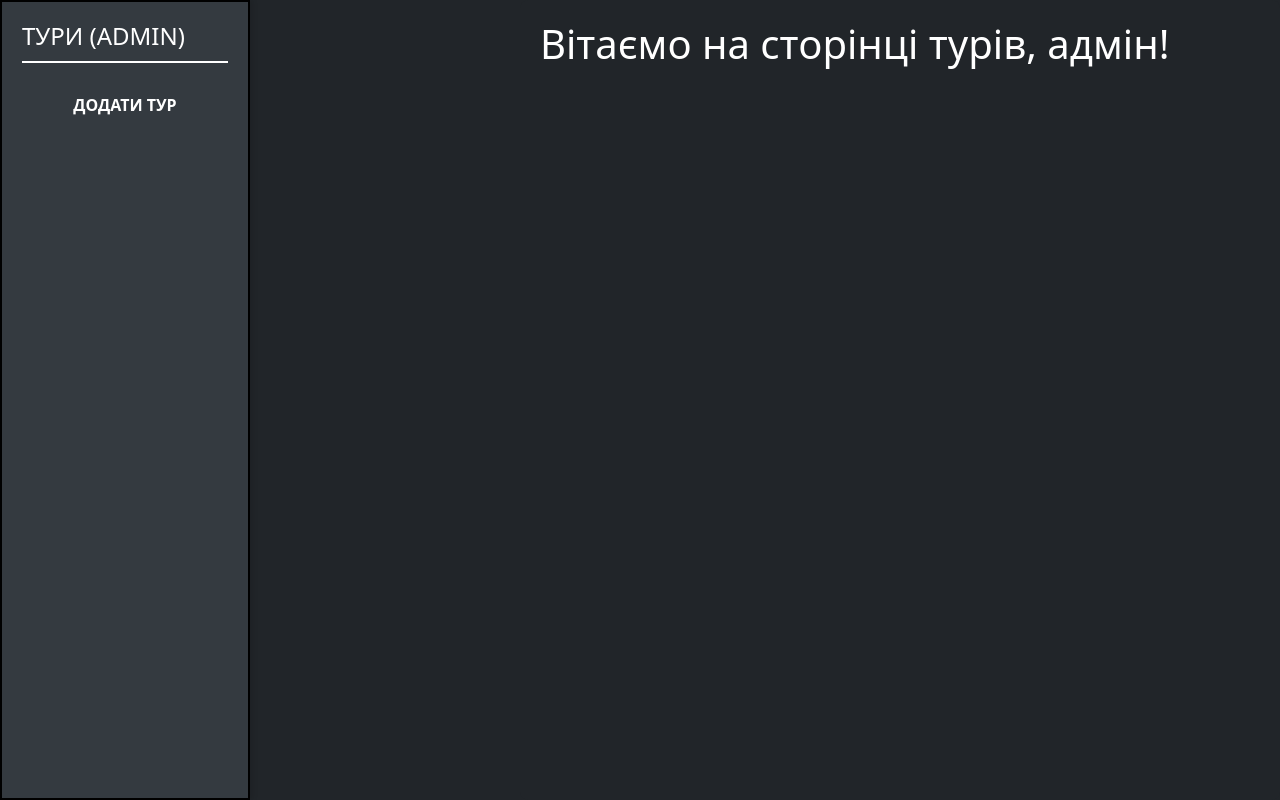
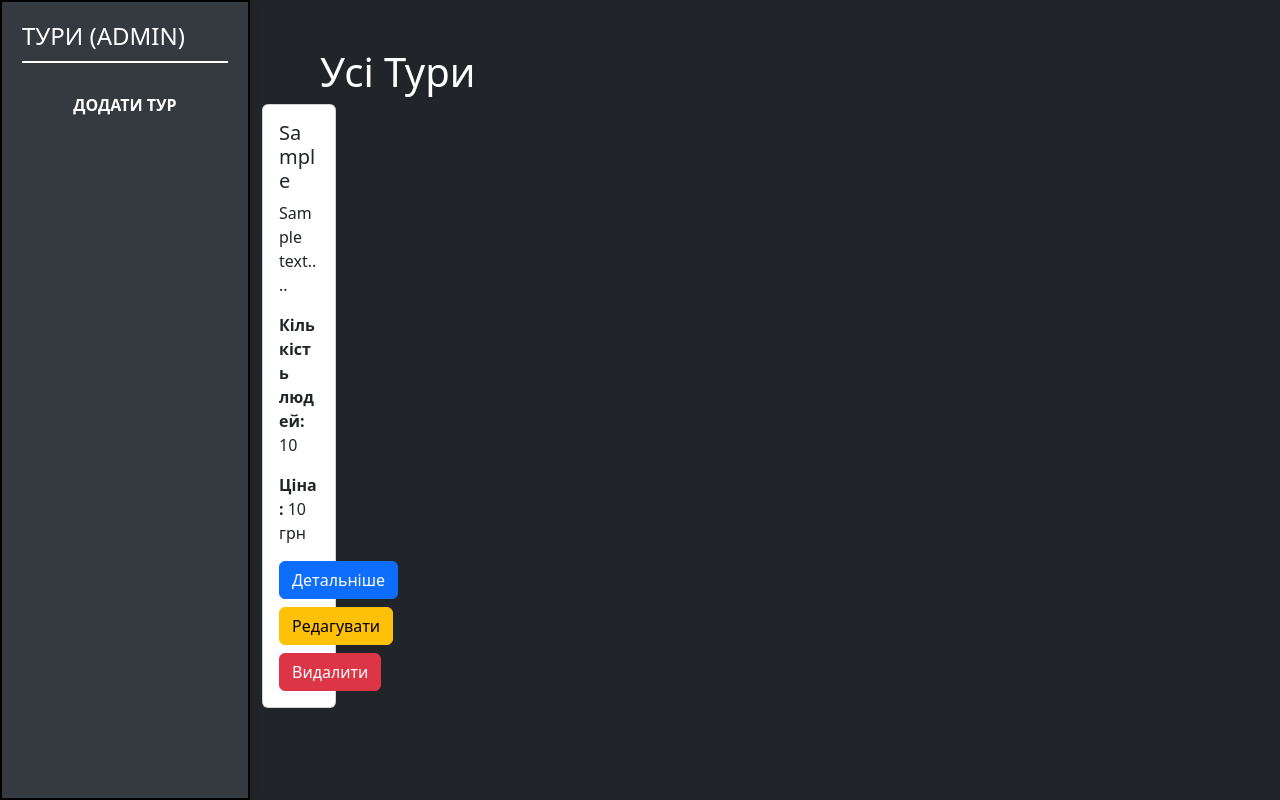
Before and after one commit to L1ptsonnn/Project3semester, a FastAPI app: page / in a window 1280 px wide. Run offline with FastAPI, Linux system fonts and the light colour scheme; the visitor is signed in with stand-in values (Sample User, id 1); tables that the repository leaves empty hold one stand-in row (values such as "Sample post").

Commit message:
(repair): repaired tours, now we can see tour on mine pages

```diff
--- a/app.py
+++ b/app.py
@@ -37,12 +37,15 @@ def admin_required(view):
 async def index(request: Request, db: Session = Depends(get_db)):
     user_id = request.session.get("user_id")
     user = db.query(User).filter(User.id == user_id).first() if user_id else None
+
+    tours = db.query(Post).all()
+
     if user and user.is_admin:
-        return templates.TemplateResponse("index-admin.html", {"request": request})
+        return templates.TemplateResponse("index-admin.html", {"request": request, "tours": tours})
     elif user:
-        return templates.TemplateResponse("index.html", {"request": request})
+        return templates.TemplateResponse("index.html", {"request": request, "tours": tours})
     else:
-        return templates.TemplateResponse("index.html", {"request": request})
+        return templates.TemplateResponse("index.html", {"request": request, "tours": tours})
 
 
 @app.get("/register", response_class=HTMLResponse)
@@ -101,7 +104,7 @@ async def update_admins(is_admin: list[int] = Form([]), db: Session = Depends(ge
     for user in users:
         user.is_admin = user.id in is_admin
     db.commit()
-    return RedirectResponse('/is-admin', status_code=303)
+    return RedirectResponse('/', status_code=303)
 
 
 @app.get("/tour-create", response_class=HTMLResponse)
--- a/static/js/post-create.js
+++ b/static/js/post-create.js
@@ -6,7 +6,7 @@ $('#postSave').click(function () {
     formData.append('price', $('#price').val());
 
     $.ajax({
-        url: '/tour-create',  // Заміна на правильний шлях
+        url: '/tour-create',
         type: 'POST',
         data: formData,
         processData: false,
--- a/templates/index-admin.html
+++ b/templates/index-admin.html
@@ -3,7 +3,7 @@
 <head>
     <meta charset="UTF-8">
     <meta name="viewport" content="width=device-width, initial-scale=1.0">
-    <title>Тури</title>
+    <title>Тури (Admin)</title>
     <!-- Bootstrap CSS -->
     <link href="https://cdn.jsdelivr.net/npm/bootstrap@5.3.0-alpha3/dist/css/bootstrap.min.css" rel="stylesheet">
     <link rel="stylesheet" href="/static/css/index-style.css">
@@ -14,8 +14,29 @@
         <a href="/tour-create" class="add-post-link">ДОДАТИ ТУР</a>
     </div>
 
-    <div class="content">
-        <h1>Вітаємо на сторінці турів, адмін!</h1>
+    <div class="main-content">
+        <div class="container mt-5">
+            <h1 class="text-center">Усі Тури</h1>
+            <div class="row">
+                {% for tour in tours %}
+                <div class="col-md-4 mb-4">
+                    <div class="card">
+                        <div class="card-body">
+                            <h5 class="card-title">{{ tour.country }}</h5>
+                            <p class="card-text">{{ tour.content[:100] }}...</p>
+                            <p><strong>Кількість людей:</strong> {{ tour.group_size }}</p>
+                            <p><strong>Ціна:</strong> {{ tour.price }} грн</p>
+                            <a href="/tour/{{ tour.id }}" class="btn btn-primary">Детальніше</a>
+                            <a href="/edit-tour/{{ tour.id }}" class="btn btn-warning mt-2">Редагувати</a>
+                            <form action="/delete-tour/{{ tour.id }}" method="POST" class="mt-2">
+                                <button type="submit" class="btn btn-danger">Видалити</button>
+                            </form>
+                        </div>
+                    </div>
+                </div>
+                {% endfor %}
+            </div>
+        </div>
     </div>
 
     <script src="https://cdn.jsdelivr.net/npm/bootstrap@5.3.0-alpha3/dist/js/bootstrap.bundle.min.js"></script>
```
Also changed, not shown: templates/index.html (+19 -2 lines).
